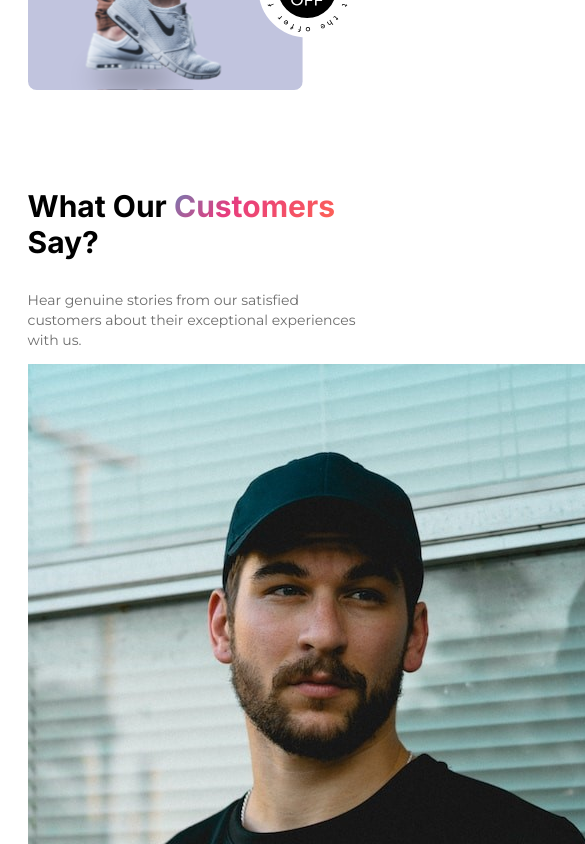
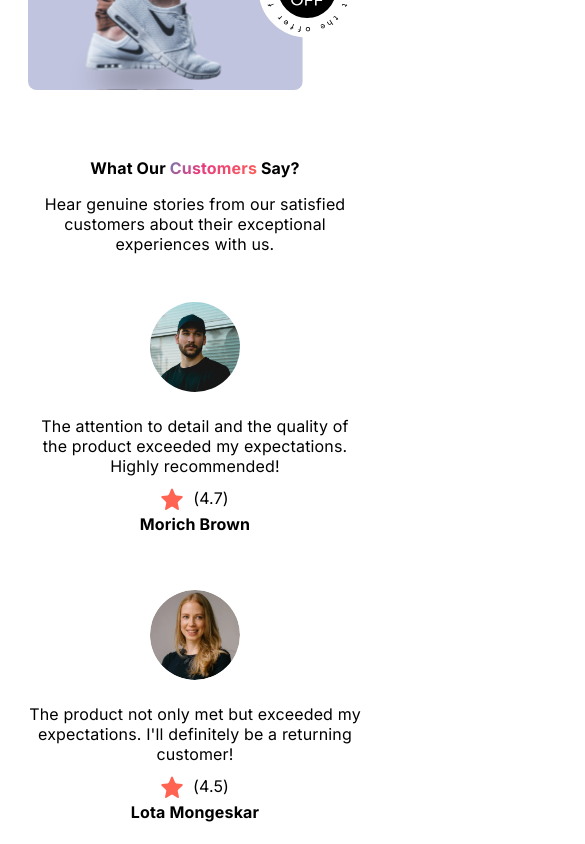
Before and after one commit to zaki164/nike_mui, a Next.js app: page / in a window 390 px wide. Shown: the part 5220-6064 px from the top of the page, 585 px wide, since content can reach past the window. Built offline with nearby package versions, Linux system fonts and the light colour scheme; a web font is replaced by a local one.

Commit message:
add CustomerReviews section

```diff
--- a/src/app/globals.scss
+++ b/src/app/globals.scss
@@ -214,6 +214,16 @@ input::placeholder {
     height: 282px;
   }
 }
+.reviewCard {
+  border-radius: 9999px;
+  object-fit: cover;
+  width: 90px;
+  height: 90px;
+  @media (min-width: 768px) {
+    width: 120px;
+    height: 120px;
+  }
+}
 .serviceCard {
   @extend .drop-shadow-2xl;
 }
--- a/src/components/ReviewCard.jsx
+++ b/src/components/ReviewCard.jsx
@@ -1,25 +1,42 @@
 import Image from "next/image";
 import Star from "./Star";
+import { Stack, Typography } from "@mui/material";
 
 const ReviewCard = ({ imgURL, customerName, rating, feedback }) => {
   return (
-    <div className="flex justify-center items-center flex-col">
-      <Image
-        src={imgURL}
-        alt="customer"
-        className="rounded-full object-cover w-[90px] h-[90px] md:w-[120px] md:h-[120px]"
-      />
-      <p className="mt-6 max-w-sm text-center info-text">{feedback}</p>
-      <div className="mt-3 flex justify-center items-center gap-2.5">
+    <Stack flexDirection={"column"} className="flex_center">
+      <Image src={imgURL} alt="customer" className="reviewCard" />
+      <Typography
+        component={"p"}
+        mt={6}
+        textAlign={"center"}
+        maxWidth="24rem"
+        className="info-text"
+      >
+        {feedback}
+      </Typography>
+      <Stack mt={3} gap={2.5}>
         <Star />
-        <p className="text-l-xl font-montserrat text-slate-gray dark:text-dark-slate-gray">
+        <Typography
+          component={"p"}
+          className="text-l-xl font-montserrat slateColor"
+        >
           ({rating})
-        </p>
-      </div>
-      <h3 className="mt-1 md:mt-2 text-xl-2xl text-center font-bold">
+        </Typography>
+      </Stack>
+      <Typography
+        component={"h3"}
+        mt={{
+          xs: 1,
+          md: 2,
+        }}
+        textAlign={"center"}
+        fontWeight={700}
+        className="text-xl-2xl"
+      >
         {customerName}
-      </h3>
-    </div>
+      </Typography>
+    </Stack>
   );
 };
 
--- a/src/sections/CustomerReviews.jsx
+++ b/src/sections/CustomerReviews.jsx
@@ -1,25 +1,55 @@
+import { Box, Stack, Typography } from "@mui/material";
 import { ReviewCard } from "../components";
 import { reviews } from "../constants";
 
 const CustomerReviews = () => {
   return (
-    <section className="section_padding">
-      <h3 className="text-center text-3xl-4xl font-bold">
+    <Box className="section_padding">
+      <Typography
+        component={"h3"}
+        fontWeight={700}
+        textAlign={"center"}
+        className="text-3xl-4xl"
+      >
         What Our
-        <span className="text-animation"> Customers </span>
+        <Typography component={"span"} className="text-animation">
+          {" "}
+          Customers{" "}
+        </Typography>
         Say?
-      </h3>
-      <p className="m-auto mt-4 max-w-lg text-center info-text">
+      </Typography>
+      <Typography
+        component={"p"}
+        mx={"auto"}
+        mt={4}
+        textAlign={"center"}
+        maxWidth={"32rem"}
+        className="info-text"
+      >
         Hear genuine stories from our satisfied customers about their
         exceptional experiences with us.
-      </p>
+      </Typography>
 
-      <div className="mt-12 md:mt-24 flex flex-1 justify-evenly items-center max-lg:flex-col gap-14">
+      <Stack
+        sx={(theme) => ({
+          mt: {
+            xs: 12,
+            md: 24,
+          },
+          flexGrow: 1,
+          justifyContent: "space-evenly",
+          alignItems: "center",
+          gap: 14,
+          [theme.breakpoints.down("lg")]: {
+            flexDirection: "column",
+          },
+        })}
+      >
         {reviews.map((review, index) => (
           <ReviewCard key={index} {...review} />
         ))}
-      </div>
-    </section>
+      </Stack>
+    </Box>
   );
 };
 
```
